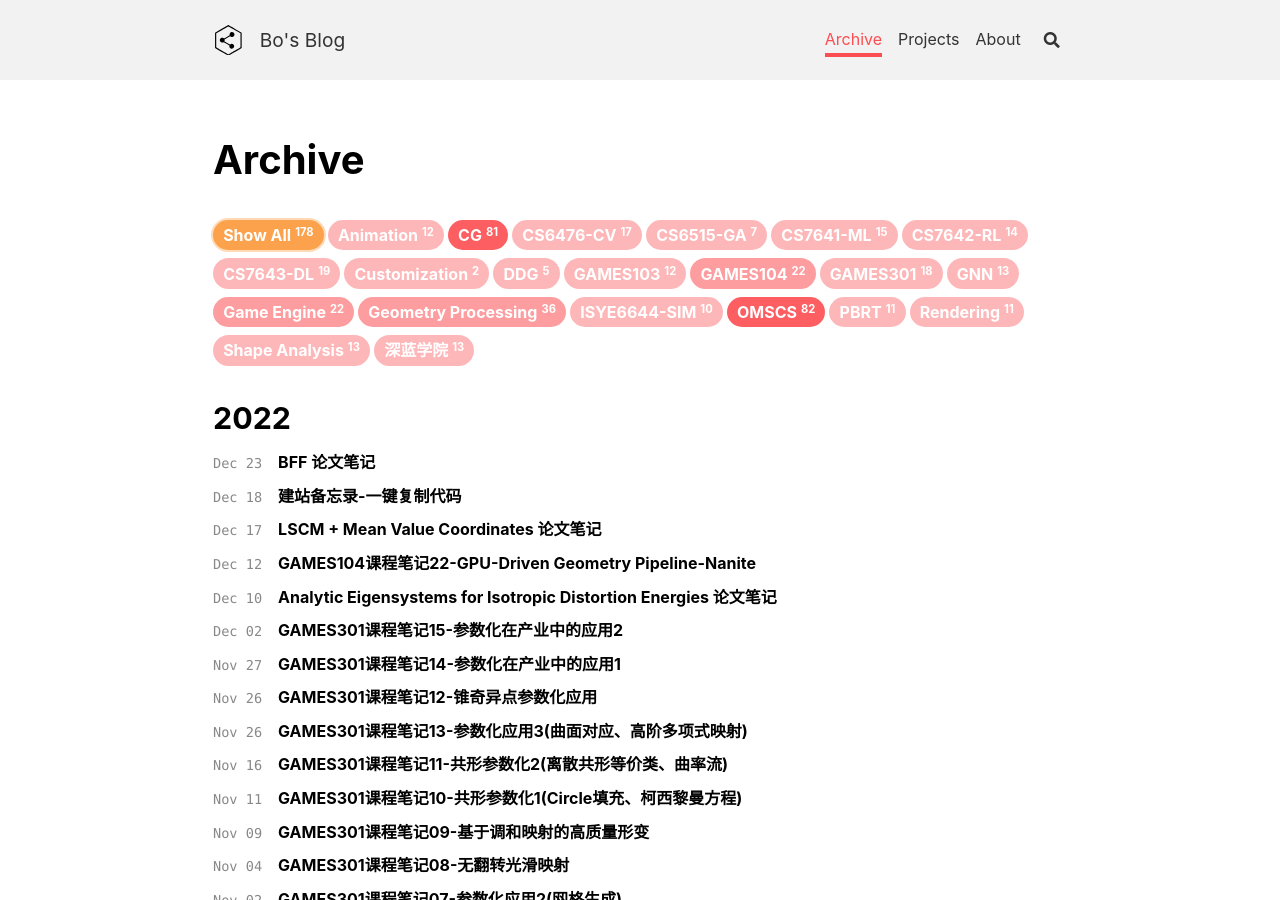
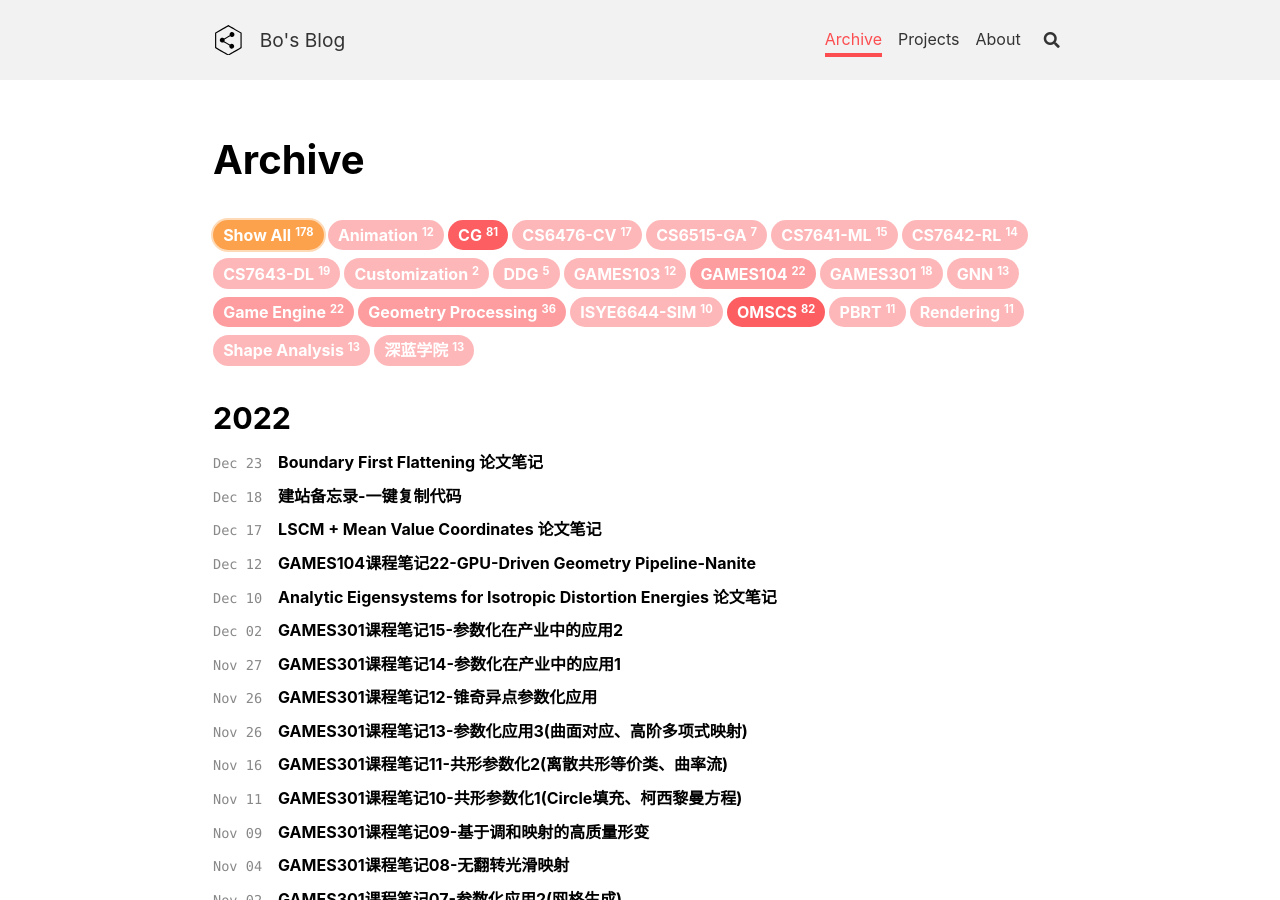
Before and after one commit to peng00bo00/peng00bo00_previous_blog, a Jekyll site: the page built from archive.html, in a window 1280 px wide and 900 px high. Built offline with Jekyll 4.4.1, drawn with Linux system fonts in a browser that asks for light colours; nearby versions of some CDN libraries.

Commit message:
Update 2022-12-23-GAMES301-BFF.md

```diff
--- a/_posts/2022-12-23-GAMES301-BFF.md
+++ b/_posts/2022-12-23-GAMES301-BFF.md
@@ -1,6 +1,6 @@
 ---
 layout: article
-title: BFF 论文笔记
+title: Boundary First Flattening 论文笔记
 tags: ["CG", "GAMES301", "Geometry Processing"]
 key: GAMES301-18
 clipboard: true
```
